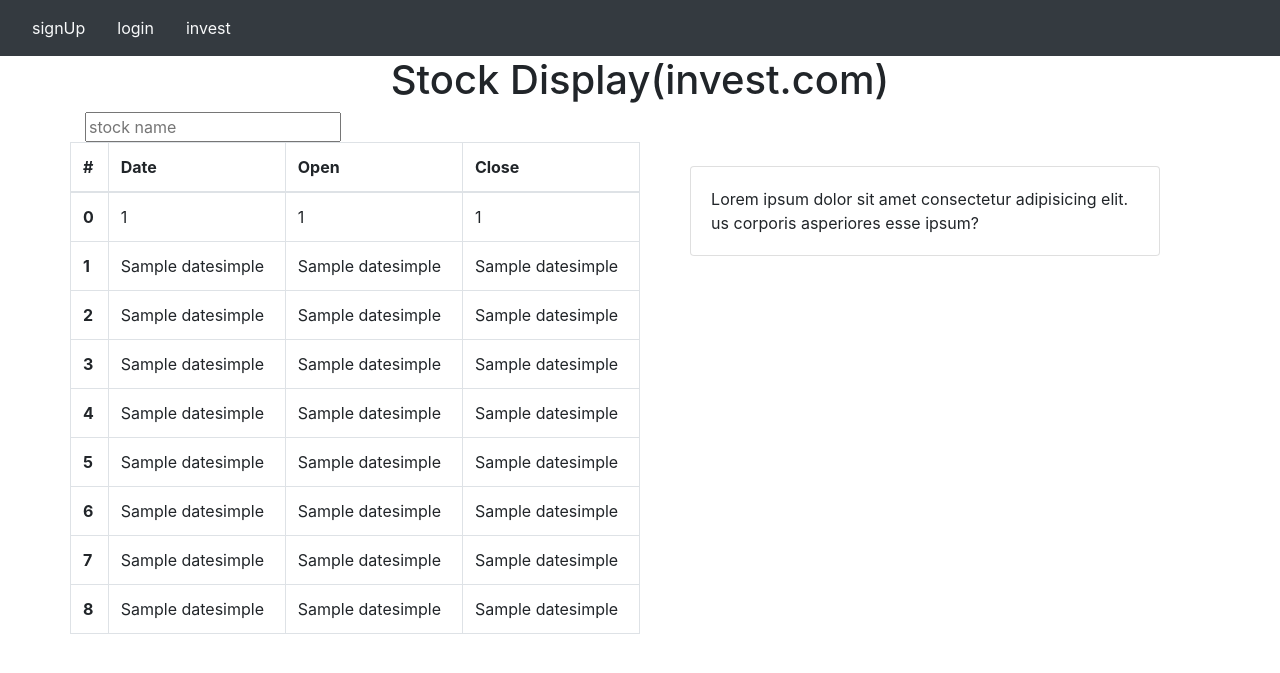
After one commit to xumegan/flask-project, a Flask app: template website/templates/invest.html in a window 1280 px wide. The commit adds this page. Shown: the top 673 px of the page. Run offline with Flask 2, Linux system fonts and the light colour scheme; the template is opened without the code that fills it: most values are stand-ins (such as "Sample title", 1, 10 or a date in 2020); some libraries are stand-ins or nearby versions.

Commit message:
add invest

```diff
--- a/website/__init__.py
+++ b/website/__init__.py
@@ -9,16 +9,16 @@ DB_NAME ="database.db"
 def create_app():
   app=Flask(__name__)
   app.config['SECRET_KEY'] = 'hoodsafas'
-  app.config['SQLALCHEMY_DATABASE_URI']=f'sqlite:///{DB_NAME}'
+  app.config['SQLALCHEMY_DATABASE_URI']=f'sqlite:///{DB_NAME}' ##////means absolute path, ///relative path
   db.init_app(app)
-
-
 
   from .views import views
   from .auth import auth
+  from .invests import invests
 
   app.register_blueprint(views,url_prefix='/')
   app.register_blueprint(auth,url_prefix='/')
+  app.register_blueprint(invests,url_prefix='/')
 
   from .models import User, Note
   create_database(app)
--- /dev/null
+++ b/website/static/css/main.css
@@ -0,0 +1,3 @@
+body{
+  padding:0
+}
--- a/website/templates/base.html
+++ b/website/templates/base.html
@@ -8,6 +8,7 @@
   <link rel="stylesheet" href="https://stackpath.bootstrapcdn.com/bootstrap/4.4.1/css/bootstrap.min.css" integrity="sha384-Vkoo8x4CGsO3+Hhxv8T/Q5PaXtkKtu6ug5TOeNV6gBiFeWPGFN9MuhOf23Q9Ifjh" crossorigin="anonymous">
   <link rel="stylesheet" href="https://stackpath.bootstrapcdn.com/font-awesome/4.7.0/css/font-awesome.min.css">
   <title>{% block title %}Home{% endblock title %}</title>
+<link ref="stylesheet" href="{{url_for('static',filename='css/main.css')}}">
 </head>
 <body>
  <nav class="navbar navbar-expand-lg navbar-dark bg-dark">
@@ -19,13 +20,14 @@
    ><span class="navbar-toggler-icon"></span></button>
    <div class="collapse navbar-collapse" id="navbar">
      {% if user.is_authenticated %}
-    <a class="nav-item nav-link" id="home" href="/">home</a>
+    <a class="nav-item nav-link text-light" id="home" href="/">home</a>
 
-    <a class="nav-item nav-link" id="logout" href="/logout">logout</a>
+    <a class="nav-item nav-link text-light" id="logout" href="/logout">logout</a>
      {% else %}
-    <a class="nav-item nav-link" id="signUp" href="/signUp">signUp</a>
-     <a class="nav-item nav-link" id="login" href="/login">login</a>
+    <a class="nav-item nav-link text-light" id="signUp" href="/signUp">signUp</a>
+     <a class="nav-item nav-link text-light" id="login" href="/login">login</a>
      {% endif %}
+     <a class="nav-item nav-link text-light" id="invest" href="/invest">invest</a>
    </div>
  </nav>
  {% with messages = get_flashed_messages(with_categories=true)%}
@@ -51,5 +53,14 @@
   <script src="https://cdnjs.cloudflare.com/ajax/libs/popper.js/2.9.2/umd/popper.min.js" integrity="sha512-2rNj2KJ+D8s1ceNasTIex6z4HWyOnEYLVC3FigGOmyQCZc2eBXKgOxQmo3oKLHyfcj53uz4QMsRCWNbLd32Q1g==" crossorigin="anonymous" referrerpolicy="no-referrer"></script>
   <script src="https://stackpath.bootstrapcdn.com/bootstrap/4.4.1/js/bootstrap.min.js" integrity="sha384-wfSDF2E50Y2D1uUdj0O3uMBJnjuUD4Ih7YwaYd1iqfktj0Uod8GCExl3Og8ifwB6" crossorigin="anonymous"></script>
 <script type="text/javascript" src="{{ url_for('static',filename='index.js') }}"></script>
+<!-- <script src="https://cdn.jsdelivr.net/npm/bootstrap@5.0.1/dist/js/bootstrap.bundle.min.js" integrity="sha384-gtEjrD/SeCtmISkJkNUaaKMoLD0//ElJ19smozuHV6z3Iehds+3Ulb9Bn9Plx0x4" crossorigin="anonymous"></script>
+    <script src="https://unpkg.com/aos@next/dist/aos.js"></script>
+    <script>
+      AOS.init({
+        offset: 400,
+        duration: 1000
+      });
+
+    </script> -->
 </body>
 </html>
--- /dev/null
+++ b/website/templates/invest.html
@@ -0,0 +1,58 @@
+{% extends "base.html" %}
+{% block title %}invest{% endblock %}
+
+{%block content %}
+<h1 align="center">Stock Display(invest.com)</h1>
+<input type="text" placeholder="stock name"/>
+<div class="row">
+  <table class="table table-bordered col-6" method="GET">
+    <thead>
+      <tr>
+        <th scope="col">#</th>
+        <th scope="col">Date</th>
+        <th scope="col">Open</th>
+        <th scope="col">Close</th>
+      </tr>
+    </thead>
+    <tbody>
+      {% for d in datesimple %}
+        {% for i in range(9) %}
+      <tr>
+        <th scope="row">{{i}}</th>
+        <td> {{d[i]}}</td>
+        <td> {{d[i]}}</td>
+        <td> {{d[i]}}</td>
+      </tr>
+      {% endfor %}
+      {% endfor %}
+
+    </tbody>
+  </table>
+  <div class="col-6 p-4">
+    <div class="card m-auto" style="width: 90%;" data-aos="fade-left">
+        <div class="card-body">
+            <div id="chart1"></div>
+            <p class="card-text">Lorem ipsum dolor sit amet consectetur adipisicing elit.
+us corporis asperiores esse ipsum?</p>
+        </div>
+        </div>
+    </div>
+  </div>
+
+    </div>
+</div>
+<!-- plotly CDN -->
+
+<script src="https://cdn.plot.ly/plotly-latest.min.js"></script>
+<script type="text/javascript">
+    var graph1 = {{ graph1JSON | safe}};
+    console.log({graph1})
+    Plotly.plot("chart1", {{ graph1JSON | safe}},{});
+
+    // var graphs2 = "{{ graph2JSON | safe}}";
+    // Plotly.plot("chart2", {{ graph2JSON | safe}},{});
+
+    // var graphs3 = "{{ graph3JSON | safe}}";
+    // Plotly.plot("chart3", graphs3,{});
+</script>
+{% endblock %}
```
Also changed, not shown: website/invests.py (added, +123 -0 lines), website/static/index.js (+83 -0 lines), website/stocks.py (added, +40 -0 lines), website/views.py (+23 -1 lines), main.py (line endings or trailing spaces), website/database.db, 2 other files.
